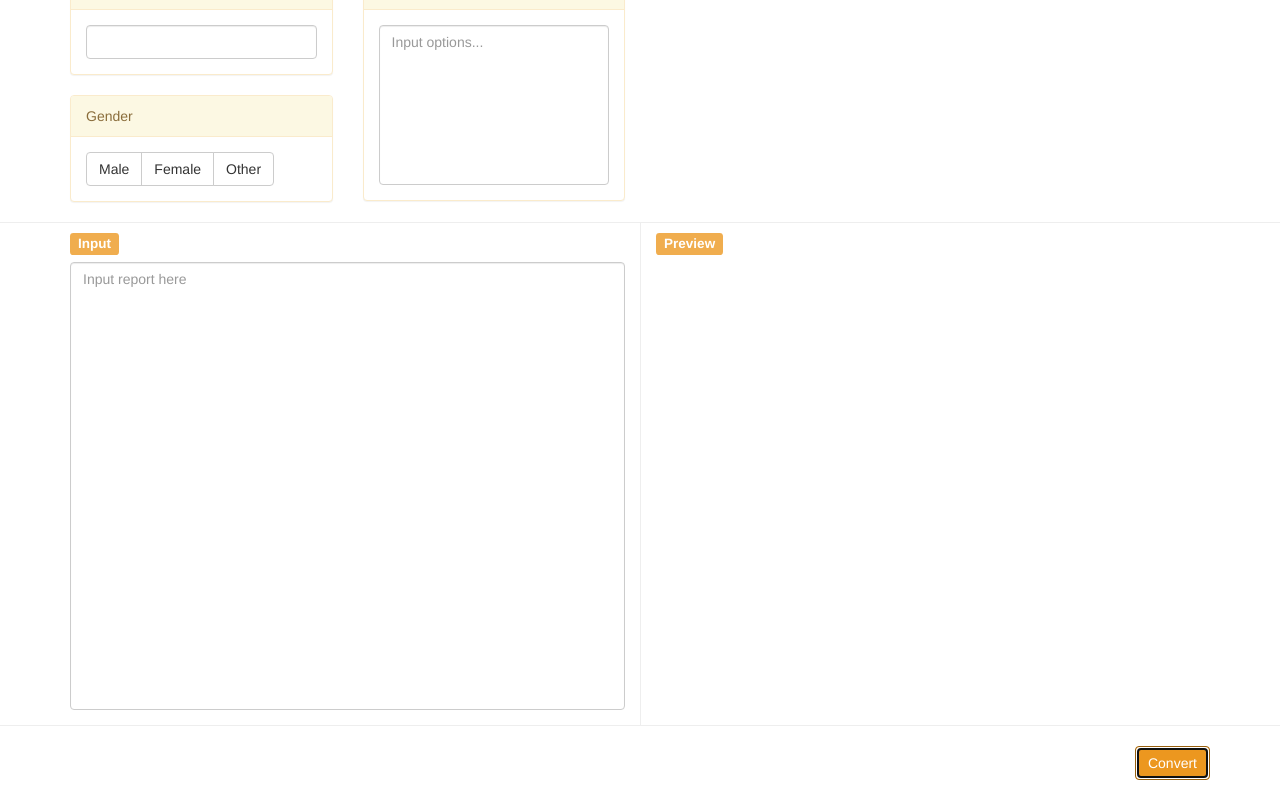
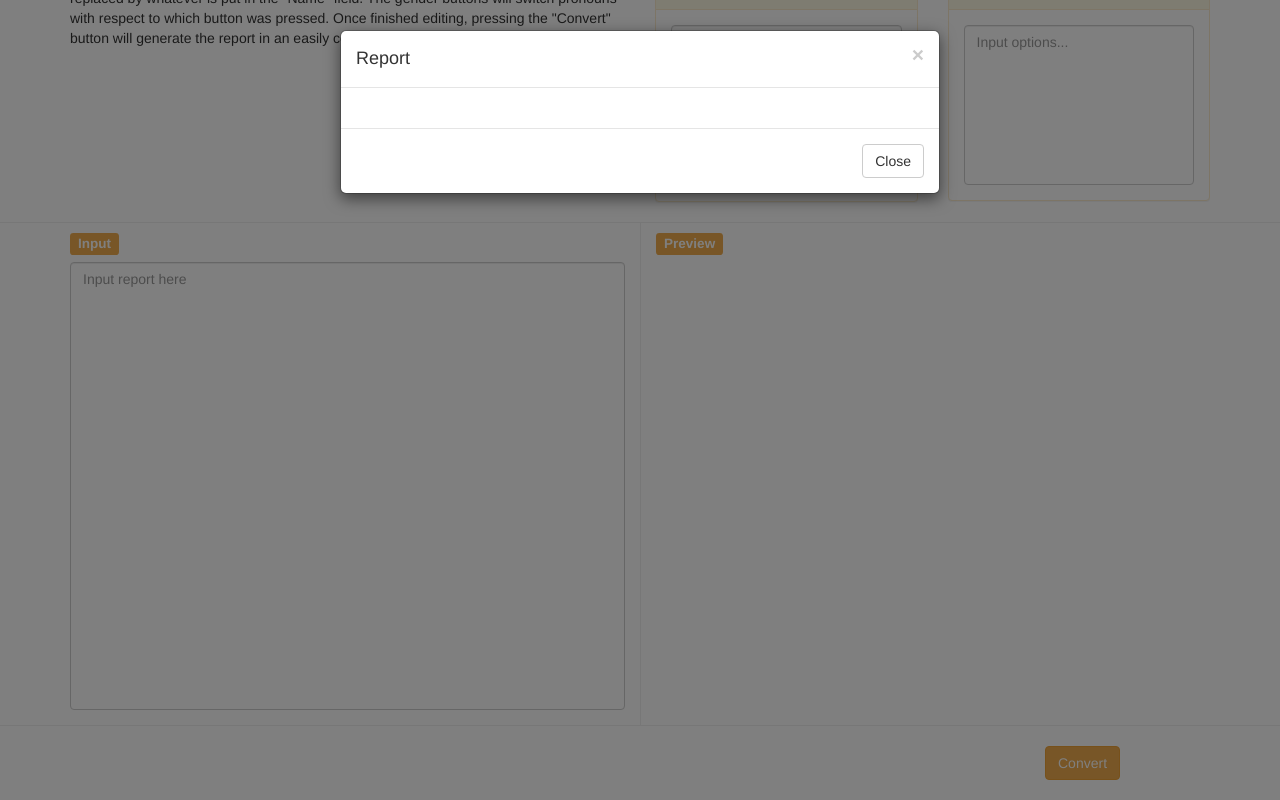
Before and after one commit to zvanuum/ReportGenerator, a React (Create React App) app: page / in a window 1280 px wide. Both pictures are taken after a click on the button "Convert". Shown: the part 124-924 px from the top of the page. Built offline with nearby package versions, Linux system fonts and the light colour scheme.

Commit message:
Creating modal for generating the finished report

```diff
--- a/src/components/GenderChangePanel.js
+++ b/src/components/GenderChangePanel.js
@@ -8,7 +8,6 @@ const GenderChangePanel = (props) => {
             <ButtonGroup>
                 <Button onClick={() => props.onClick('male')}>Male</Button>
                 <Button onClick={() => props.onClick('female')}>Female</Button>
-                <Button onClick={() => props.onClick('other')}>Other</Button>
             </ButtonGroup>
         </Panel.Body>
     </Panel>)
--- a/src/components/ReportInputForm.js
+++ b/src/components/ReportInputForm.js
@@ -3,6 +3,7 @@ import { FormControl } from 'react-bootstrap';
 
 const ReportInputForm = (props) => (
     <FormControl
+        value={props.value}
         onChange={(e) => props.onChange(e)}
         componentClass="textarea"
         placeholder="Input report here"
--- a/src/containers/App.js
+++ b/src/containers/App.js
@@ -1,12 +1,31 @@
 import React, { Component } from 'react';
 import { connect } from 'react-redux'
 import PropTypes from 'prop-types';
-import { Col, Button, Grid, PageHeader, Row } from 'react-bootstrap';
+import { Col, Button, Grid, Modal, PageHeader, Row } from 'react-bootstrap';
 
 import OptionsMenu from './OptionsMenu';
 import ReportMenu from './ReportMenu';
 
 class App extends Component {
+    state = {
+        show: false
+    };
+
+    handleShow = () => {
+        this.setState({ show: true });
+    }
+
+    handleClose = () => {
+        this.setState({ show: false });
+    }
+
+    allDropdownsCompleted = () => {
+        const dropdownCount = this.props.reportText.reportText.split('{}').length - 1;
+        const selectedDropdownCount = Object.values(this.props.reportText.selectedDropdownOptions).length;
+
+        return dropdownCount === selectedDropdownCount;
+    }
+
     render() {
         return (
             <div>
@@ -23,12 +42,40 @@ class App extends Component {
                 <hr style={{ 'margin': '0 0 0 0' }} />
                 <Grid>
                     <Row>
-                        <Col xs={10} md={10} />
-                        <Col xs={2} md={2} >
-                            <Button bsStyle="warning" style={{'float': 'right', 'margin': '20px 0 20px 0'}}>Convert</Button>
+                        <Col xs={4} md={4} />
+                        <Col xs={6} md={6}>
+                            {
+                                !this.allDropdownsCompleted() ?
+                                    (<p  style={{ 'margin': '20px 0 0 0', 'color': 'red', 'fontSize': '11px' }}>
+                                        Please select an option for each dropdown menu before generating a report.
+                                    </p>) :
+                                    null
+                            }
+                        </Col>
+                        <Col xs={2} md={2}>
+                            <Button
+                                onClick={this.handleShow}
+                                bsStyle="warning"
+                                style={{ 'margin': '20px 0 20px 0' }}
+                                disabled={!this.allDropdownsCompleted()}
+                            >
+                                Convert
+                            </Button>
                         </Col>
                     </Row>
                 </Grid>
+
+                <Modal show={this.state.show} onHide={() => this.handleClose()}>
+                    <Modal.Header closeButton>
+                        <Modal.Title>Report</Modal.Title>
+                    </Modal.Header>
+                    <Modal.Body>
+                        <h4>{this.props.reportText.reportText}</h4>
+                    </Modal.Body>
+                    <Modal.Footer>
+                        <Button onClick={() => this.handleClose()}>Close</Button>
+                    </Modal.Footer>
+                </Modal>
             </div>
         )
     }
--- a/src/containers/OptionsMenu.js
+++ b/src/containers/OptionsMenu.js
@@ -26,14 +26,21 @@ class OptionsMenu extends Component {
         return (
             <Grid>
                 <Row>
-                    <Col xs={4} md={4} lg={3}>
-                        <NameInputPanel onChange={this.handleNameInputChange}/>
-                        <GenderChangePanel onClick={this.handleGenderButtonPressed}/>
+                    <Col xs={4} md={4} lg={6}>
+                        <span>
+                            Typing {'{}'} will generate a dropdown menu to choose options from.
+                            Typing [] will be replaced by whatever is put in the "Name" field.
+                            The gender buttons will switch pronouns with respect to which button was pressed.
+                            Once finished editing, pressing the "Convert" button will generate the report in an easily copied or saved format.
+                        </span>
                     </Col>
                     <Col xs={4} md={4} lg={3}>
-                        <DropdownOptionsInputPanel onChange={this.handleDropdownOptionsInputChange}/>
+                        <NameInputPanel onChange={this.handleNameInputChange} />
+                        <GenderChangePanel onClick={this.handleGenderButtonPressed} />
                     </Col>
-                    <Col xs={4} md={4} lg={6} />
+                    <Col xs={4} md={4} lg={3}>
+                        <DropdownOptionsInputPanel onChange={this.handleDropdownOptionsInputChange} />
+                    </Col>
                 </Row>
             </Grid>
         );
--- a/src/containers/ReportMenu.js
+++ b/src/containers/ReportMenu.js
@@ -60,7 +60,7 @@ class ReportMenu extends Component {
                 <Row className="show-grid">
                     <Col xs={6} md={6}>
                         <h4><Label bsStyle="warning">Input</Label></h4>
-                        <ReportInputForm onChange={this.handleReportInputChange} />
+                        <ReportInputForm value={this.props.reportText} onChange={this.handleReportInputChange} />
                     </Col>
                     <Col xs={6}
                         md={6}
--- a/src/reducers/reducers.js
+++ b/src/reducers/reducers.js
@@ -41,33 +41,26 @@ export function reportText(state = { reportText: '', selectedDropdownOptions: {}
 }
 
 function changeGenders(genderToChangeTo, reportText) {
-    let convertedReportText = reportText;
-
     switch (genderToChangeTo) {
         case 'male':
-            convertedReportText = convertNeutralToMale(convertFemaleToMale(convertedReportText));
-
-            break;
+            return convertFemaleToMale(reportText);
         case 'female':
-            console.log('f')
-            break;
-        case 'other':
-            console.log('o')
-            break;
+            return convertMaleToFemale(reportText);
         default:
-            break;
+            return reportText;
     }
-
-    return convertedReportText;
 }
 
 const convertFemaleToMale = (report) => (
-    report.replace(/(^|\s)(H|h)(er)(,|\.|;|\s)?/g, '$1$2im$4')
-        .replace(/(^|\s)(H|h)(ers)(,|\.|;|\s)?/g, '$1$2is$4')
+    report.replace(/(^|\s)(H|h)ers(,|\.|;|\s)?/g, '$1$2is$3')
+        .replace(/(^|\s)(H|h)er(,|\.|;|\s)?/g, '$1$2im$3')
         .replace(/(^|\s)She(,|\.|;|\s)?/g, '$1He$2')
         .replace(/(^|\s)she(,|\.|;|\s)?/g, '$1he$2')
 )
 
-function convertNeutralToMale(report) {
-    return report;
-}
+const convertMaleToFemale = (report) => (
+    report.replace(/(^|\s)He(,|\.|;|\s)?/g, '$1She$2')
+        .replace(/(^|\s)he(,|\.|;|\s)?/g, '$1she$2')
+        .replace(/(^|\s)(H|h)im(,|\.|;|\s)?/g, '$1$2er$3')
+        .replace(/(^|\s)(H|h)is(,|\.|;|\s)?/g, '$1$2ers$3')
+)
```
